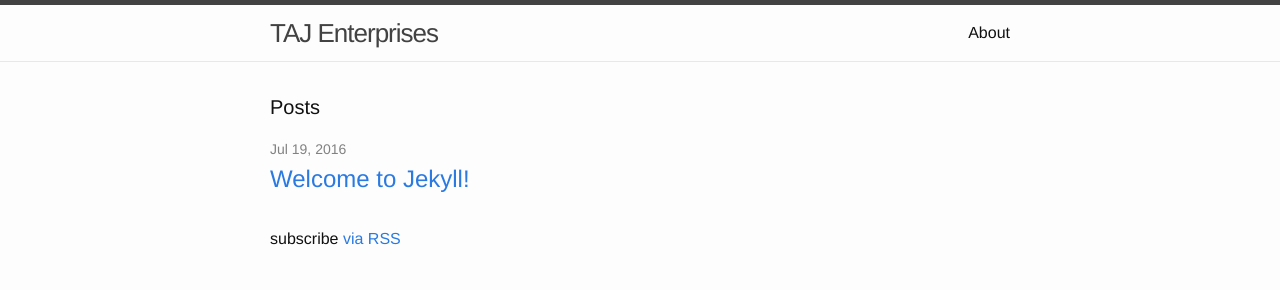
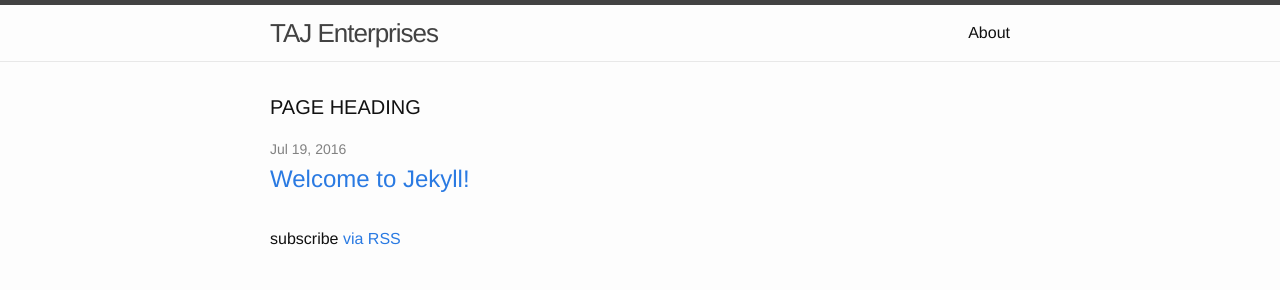
Before and after one commit to jjkaddoura/jjkaddoura.github.io, a Jekyll site: the page built from index.html, in a window 1280 px wide. Shown: the top 290 px of the page. Built offline with Jekyll 4.4.1, drawn with Linux system fonts in a browser that asks for light colours.

Commit message:
Update index.html

```diff
--- a/index.html
+++ b/index.html
@@ -4,7 +4,7 @@ layout: default
 
 <div class="home">
 
-  <h1 class="page-heading">Posts</h1>
+  <h1 class="page-heading"> PAGE HEADING </h1>
 
   <ul class="post-list">
     {% for post in site.posts %}
```
